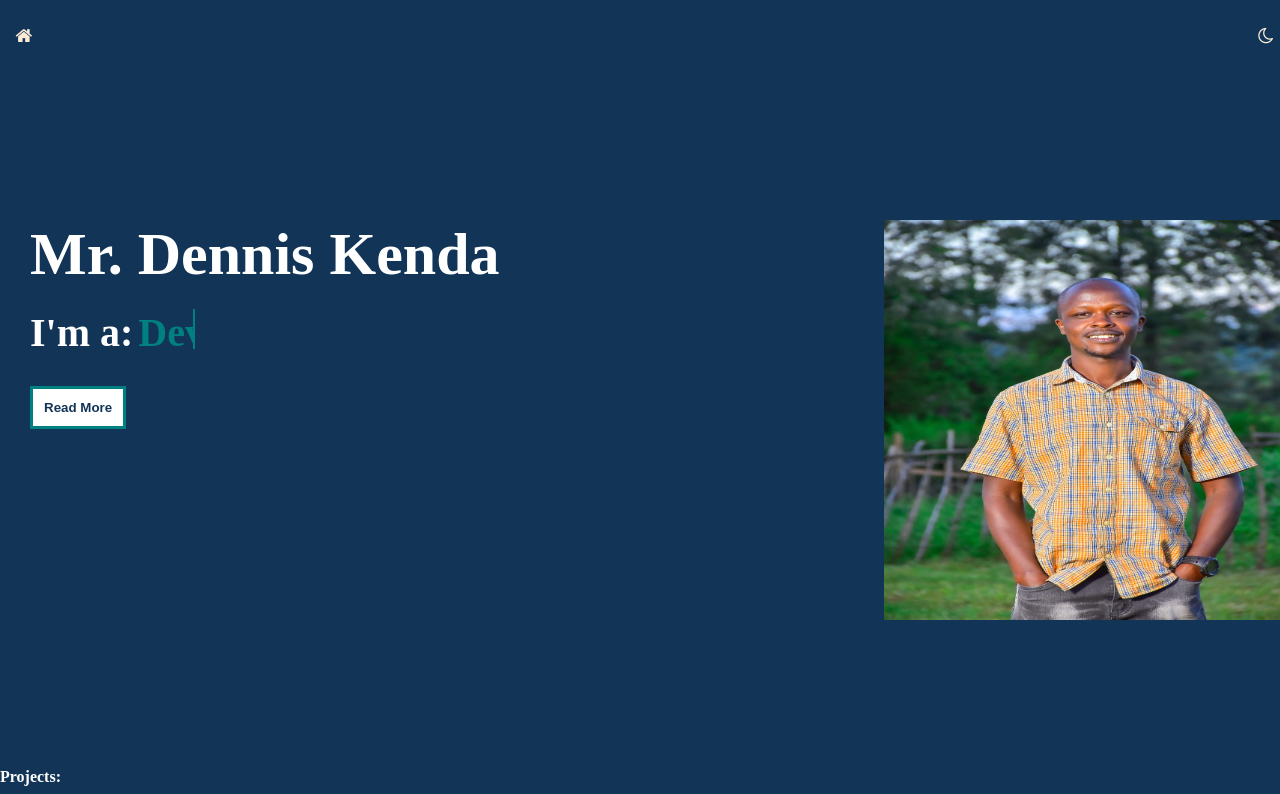
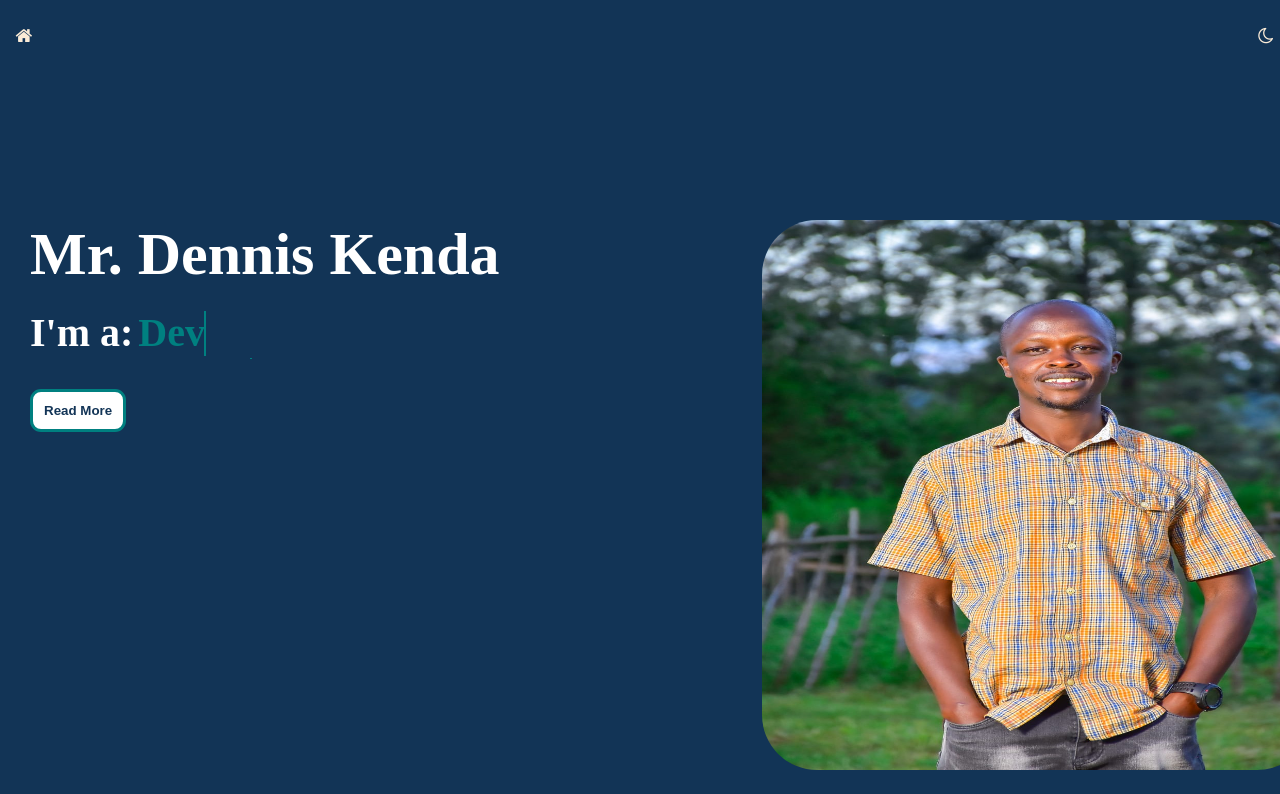
Before and after one commit to stillthskin/stillthskin.github.io, a React (Vite) app: page / in a window 1280 px wide. Shown: the top 794 px of the page. Built offline with nearby package versions, Linux system fonts and the light colour scheme.

Commit message:
Batch update i have lost count 30_11_23

```diff
--- a/src/App.css
+++ b/src/App.css
@@ -24,7 +24,7 @@
         padding: 0;
         margin: 0;
         animation: transIn;
-        animation-duration: 1.5s;
+        animation-duration: 2.5s;
     }
 
     #root {
@@ -57,7 +57,7 @@
 
     .navi a {
         text-decoration: none;
-        color: var(--body_color);
+        color: antiquewhite;
         font-weight: bold;
         font-size: large;
         padding: 9px;
@@ -73,6 +73,7 @@
     }
 
     .sidenavi {
+        border-top: 20px solid var(--body_color);
         display: none;
         height: 70vh;
         width: 50%;
@@ -115,7 +116,31 @@
         color: var(--body_color);
         width: 100%;
         height: auto;
-        border-bottom: solid var(--body_color);
+        padding: 5px;
+        text-transform: uppercase;
+        font-weight: bold;
+        transition: all 1.5s;
+    }
+
+    .sidenavi .fa {
+        font-size: 20px;
+        padding: 5px;
+        right: 10px;
+        transition: all 1.5s;
+    }
+
+    .sidenavi a:hover .fa {
+        color: var(--body_background);
+
+    }
+
+    .sidenavi a:hover {
+        display: block;
+        text-decoration: none;
+        color: var(--body_background);
+        background-color: var(--body_color);
+        width: 100%;
+        height: auto;
         padding: 5px;
         text-transform: uppercase;
         font-weight: bold;
@@ -144,6 +169,7 @@
         font-weight: bold;
         border: solid var(--body_contrast);
         background: none;
+        border-radius: 11px;
         background-color: var(--body_color);
         color: var(--body_background);
         margin-top: 30px;
@@ -210,7 +236,7 @@
     }
 
     .dynaI {
-        margin-left: 15px;
+        margin-left: 5px;
         line-height: 40px;
         height: 40px;
         background: transparent;
@@ -267,14 +293,14 @@
 
     #projects a {
         text-decoration: none;
-        color: antiquewhite;
+        color: var(--body_background);
         font-weight: bold;
         box-shadow: 6px 6px 6px 6px var(--body_contrast);
         display: block;
         background: var(--body_color);
         text-align: center;
         border-radius: 15px;
-        width: 300px;
+        width: 60%;
         list-style: none;
         text-decoration: none;
         box-shadow: var(--body_contrast) 20px;
@@ -311,7 +337,7 @@
         padding: 6px;
         font-weight: bold;
         border: solid var(--body_contrast);
-        background-color: var(--body_color);
+        background: var(--body_color);
         color: var(--body_background);
         background: none;
         margin-top: 11px;
@@ -319,7 +345,7 @@
         width: 20%;
     }
 
-    .foot {
+    b .foot {
         display: block;
     }
 
@@ -350,6 +376,19 @@
         margin-left: 30%;
     }
 
+    @keyframes typing {
+        100% {
+            left: 100%;
+            margin: 0px -15px 0px 15px;
+        }
+    }
+
+    @keyframes slide {
+        100% {
+            top: -135px;
+        }
+    }
+
     .foot .social ul li {
         display: inline-grid;
         overflow: hidden;
--- a/src/components/Navi.jsx
+++ b/src/components/Navi.jsx
@@ -24,12 +24,10 @@ function Navi() {
             <div className='navi'>
                 <a href='home'><i className='fa fa-home'></i></a>
                 <ul>
-                    <li><a href='#home'>Home</a></li>
-                    <li><a href='#home'>Projects</a></li>
-                    <li><a href='#home'>Contact</a></li>
-                    <li><a href='#home'>About</a></li>
-
-
+                    <li><a href='#home'><i className='fa fa-home'></i> Home</a></li>
+                    <li><a href='#home'><i className="fa fa-github"></i> Projects</a></li>
+                    <li><a href='#home'><i className='fa fa-envelope'></i> Contact</a></li>
+                    <li><a href='#home'><i className='fa fa-info'></i> About</a></li>
                 </ul>
                 <button id='' onClick={changeTheme}><i className={theme ? "fa fa-moon-o" : "fa fa-sun-o"}></i></button>
                 <button id='togglemenu' onClick={showhidemenu}><i className={sidenavi ? 'fa fa-times' : 'fa fa-bars'}></i></button>
@@ -38,10 +36,10 @@ function Navi() {
             <br />
             <div id='sidenavi' className={`sidenavi ${sidenavi ? 'sidenavi-active' : ''}`}>
                 <ul>
-                    <li><a href='#home'>Home</a></li>
-                    <li><a href='#home'>Projects</a></li>
-                    <li><a href='#home'>Contact</a></li>
-                    <li><a href='#home'>About</a></li>
+                    <li><a href='#home'><i className='fa fa-home'></i> Home</a></li>
+                    <li><a href='#home'><i className="fa fa-github"></i> Projects</a></li>
+                    <li><a href='#home'><i className='fa fa-envelope'></i> Contact</a></li>
+                    <li><a href='#home'><i className='fa fa-info'></i> About</a></li>
                 </ul>
             </div >
         </>
--- a/src/index.css
+++ b/src/index.css
@@ -124,6 +124,7 @@ a:active {
     font-weight: bold;
     border: solid var(--body_contrast);
     background: none;
+    border-radius: 11px;
     background-color: var(--body_color);
     color: var(--body_background);
     margin-top: 30px;
@@ -142,15 +143,15 @@ a:active {
 }
 
 #about .imgsect {
-    width: 30%;
+    width: 40%;
     float: right;
     height: 100%;
-    align-items: end;
-    justify-content: right;
+    justify-content: center;
+    align-items: center;
 }
 
 #about .descsect {
-    width: 70%;
+    width: 59%;
     float: left;
     height: 100%;
     display: block;
@@ -187,7 +188,7 @@ h3 {
 
 .dynaI {
     margin-left: 5px;
-    height: 40px;
+    height: 50px;
     background: transparent;
     overflow: hidden;
 }
@@ -198,6 +199,7 @@ h3 {
 }
 
 .dynaI li span::after {
+    margin-top: 10px;
     content: "";
     border-left: 2px solid var(--body_contrast);
     width: 100%;
@@ -224,9 +226,10 @@ ul {
 }
 
 #about img {
-    width: 400px;
-    height: 400px;
+    width: 550px;
+    height: 550px;
     left: 0;
+    border-radius: 10%;
 }
 
 /*##############################################################################################*/
@@ -266,6 +269,7 @@ ul {
 
 #projects a img {
     width: 100%;
+    border-radius: 15px 15px 0 0;
 
 }
 
@@ -304,6 +308,7 @@ textarea {
     background: none;
     background-color: var(--body_color);
     color: var(--body_background);
+    border-radius: 11px;
     margin-top: 11px;
     left: 0;
 }
@@ -402,6 +407,12 @@ textarea {
     }
 }
 
+@keyframes slide {
+    100% {
+        top: -180px;
+    }
+}
+
 @keyframes slidein {
     from {
         margin-left: -500px;
```
